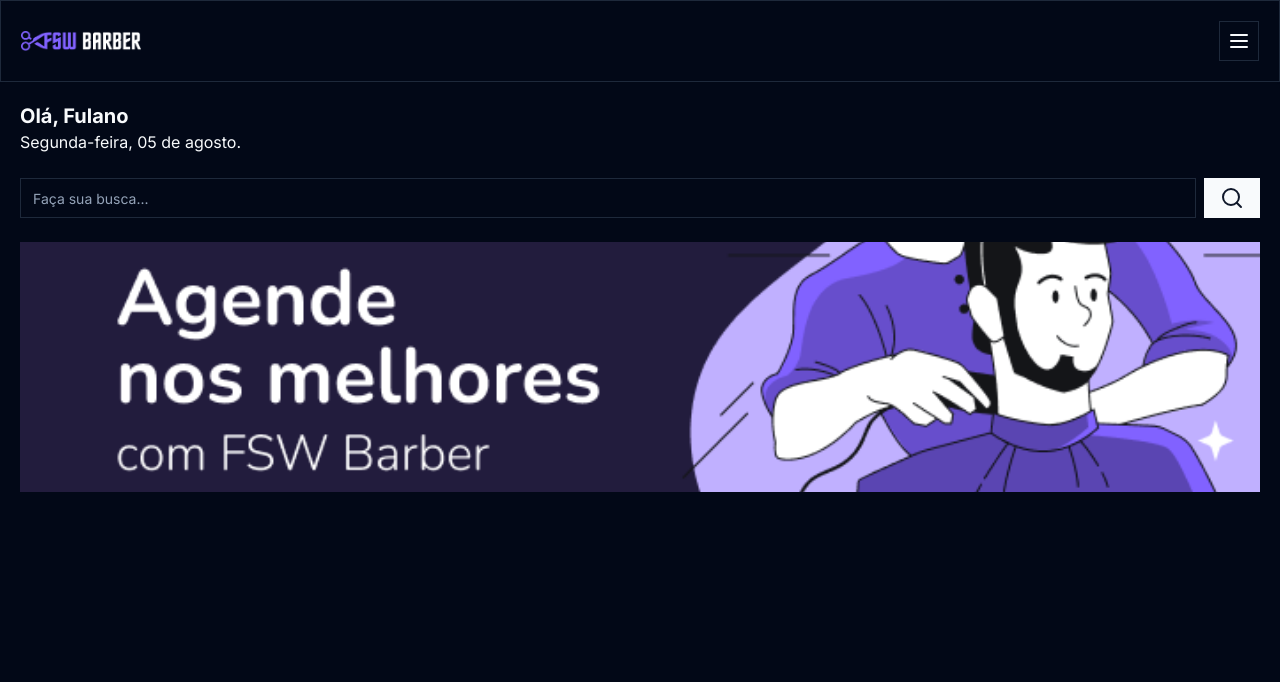
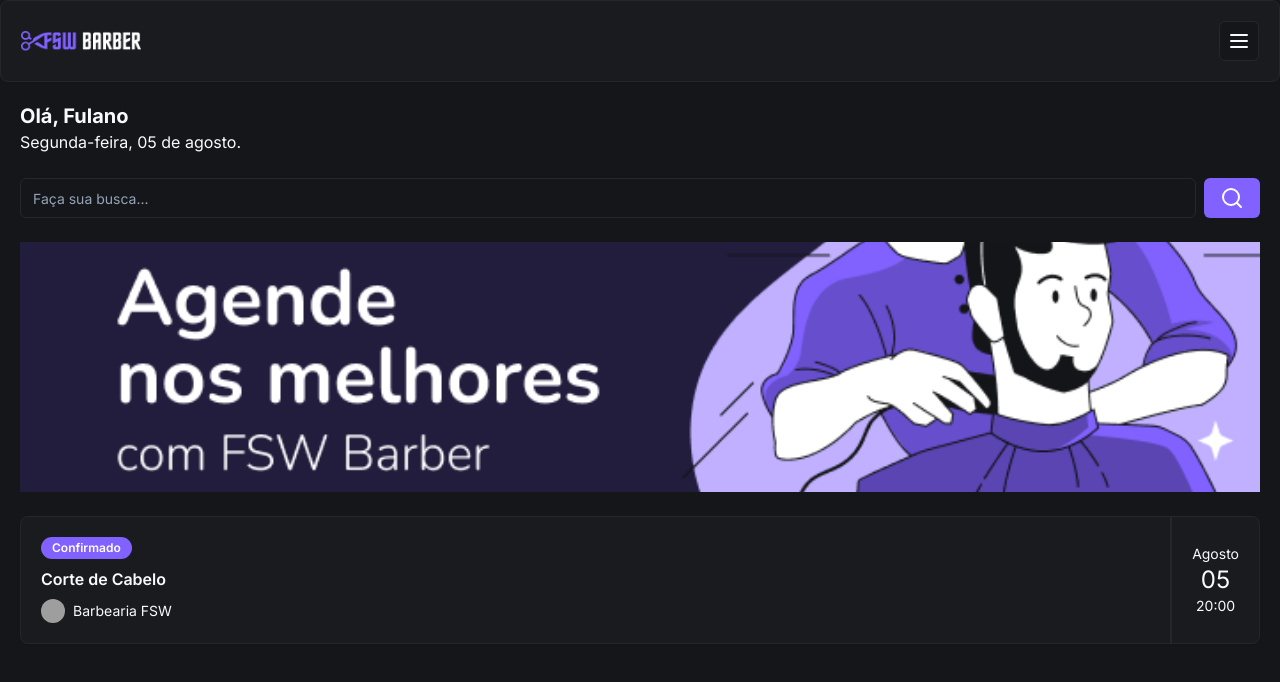
Before and after one commit to albertobtlima/fsw-barber, a Next.js app: page / in a window 1280 px wide. Shown: the top 682 px of the page. Built offline with nearby package versions, Linux system fonts and the light colour scheme; grey boxes are pictures that could not be loaded.

Commit message:
feat: add booking item

```diff
--- /dev/null
+++ b/app/_components/ui/avatar.tsx
@@ -0,0 +1,50 @@
+"use client"
+
+import * as React from "react"
+import * as AvatarPrimitive from "@radix-ui/react-avatar"
+
+import { cn } from "@/app/_lib/utils"
+
+const Avatar = React.forwardRef<
+  React.ElementRef<typeof AvatarPrimitive.Root>,
+  React.ComponentPropsWithoutRef<typeof AvatarPrimitive.Root>
+>(({ className, ...props }, ref) => (
+  <AvatarPrimitive.Root
+    ref={ref}
+    className={cn(
+      "relative flex h-10 w-10 shrink-0 overflow-hidden rounded-full",
+      className,
+    )}
+    {...props}
+  />
+))
+Avatar.displayName = AvatarPrimitive.Root.displayName
+
+const AvatarImage = React.forwardRef<
+  React.ElementRef<typeof AvatarPrimitive.Image>,
+  React.ComponentPropsWithoutRef<typeof AvatarPrimitive.Image>
+>(({ className, ...props }, ref) => (
+  <AvatarPrimitive.Image
+    ref={ref}
+    className={cn("aspect-square h-full w-full", className)}
+    {...props}
+  />
+))
+AvatarImage.displayName = AvatarPrimitive.Image.displayName
+
+const AvatarFallback = React.forwardRef<
+  React.ElementRef<typeof AvatarPrimitive.Fallback>,
+  React.ComponentPropsWithoutRef<typeof AvatarPrimitive.Fallback>
+>(({ className, ...props }, ref) => (
+  <AvatarPrimitive.Fallback
+    ref={ref}
+    className={cn(
+      "flex h-full w-full items-center justify-center rounded-full bg-muted",
+      className,
+    )}
+    {...props}
+  />
+))
+AvatarFallback.displayName = AvatarPrimitive.Fallback.displayName
+
+export { Avatar, AvatarImage, AvatarFallback }
--- /dev/null
+++ b/app/_components/ui/badge.tsx
@@ -0,0 +1,36 @@
+import * as React from "react"
+import { cva, type VariantProps } from "class-variance-authority"
+
+import { cn } from "@/app/_lib/utils"
+
+const badgeVariants = cva(
+  "inline-flex items-center rounded-full border px-2.5 py-0.5 text-xs font-semibold transition-colors focus:outline-none focus:ring-2 focus:ring-ring focus:ring-offset-2",
+  {
+    variants: {
+      variant: {
+        default:
+          "border-transparent bg-primary text-primary-foreground hover:bg-primary/80",
+        secondary:
+          "border-transparent bg-secondary text-secondary-foreground hover:bg-secondary/80",
+        destructive:
+          "border-transparent bg-destructive text-destructive-foreground hover:bg-destructive/80",
+        outline: "text-foreground",
+      },
+    },
+    defaultVariants: {
+      variant: "default",
+    },
+  },
+)
+
+export interface BadgeProps
+  extends React.HTMLAttributes<HTMLDivElement>,
+    VariantProps<typeof badgeVariants> {}
+
+function Badge({ className, variant, ...props }: BadgeProps) {
+  return (
+    <div className={cn(badgeVariants({ variant }), className)} {...props} />
+  )
+}
+
+export { Badge, badgeVariants }
--- a/app/globals.css
+++ b/app/globals.css
@@ -4,36 +4,41 @@
 
 @layer base {
   .dark {
-      --background: 222.2 84% 4.9%;
+    --background: 225 9% 9%;
     --foreground: 210 40% 98%;
-      --card: 222.2 84% 4.9%;
+
+    --card: 228 9% 11%;
     --card-foreground: 210 40% 98%;
-      --popover: 222.2 84% 4.9%;
+
+    --popover: 228 9% 11%;
     --popover-foreground: 210 40% 98%;
-      --primary: 210 40% 98%;
-      --primary-foreground: 222.2 47.4% 11.2%;
-      --secondary: 217.2 32.6% 17.5%;
+
+    --primary: 252 100% 69%;
+    --primary-foreground: 0 0% 100%;
+
+    --secondary: 228 6% 16%;
     --secondary-foreground: 210 40% 98%;
-      --muted: 217.2 32.6% 17.5%;
+
+    --muted: 228 6% 16%;
     --muted-foreground: 215 20.2% 65.1%;
-      --accent: 217.2 32.6% 17.5%;
+
+    --accent: 228 6% 16%;
     --accent-foreground: 210 40% 98%;
-      --destructive: 0 62.8% 30.6%;
+
+    --destructive: 0 84% 60%;
     --destructive-foreground: 210 40% 98%;
-      --border: 217.2 32.6% 17.5%;
-      --input: 217.2 32.6% 17.5%;
+
+    --border: 228 6% 16%;
+    --input: 228 6% 16%;
     --ring: 212.7 26.8% 83.9%;
-      --chart-1: 220 70% 50%;
-      --chart-2: 160 60% 45%;
-      --chart-3: 30 80% 55%;
-      --chart-4: 280 65% 60%;
-      --chart-5: 340 75% 55%;
+
+    --radius: 0.5rem;
   }
 }
 
 @layer base {
   * {
-      @apply border-border;
+    @apply border-border antialiased;
   }
   body {
     @apply bg-background text-foreground;
--- a/app/page.tsx
+++ b/app/page.tsx
@@ -3,6 +3,9 @@
 import { Button } from "./_components/ui/button"
 import { Input } from "./_components/ui/input"
 import Image from "next/image"
+import { Card, CardContent } from "./_components/ui/card"
+import { Badge } from "./_components/ui/badge"
+import { Avatar, AvatarImage } from "./_components/ui/avatar"
 
 const Home = () => {
   return (
@@ -27,6 +30,30 @@
             className="object-cover"
           />
         </div>
+
+        {/* AGENDAMENTO */}
+        <Card className="mt-6">
+          <CardContent className="flex justify-between p-0">
+            {/* ESQUERDA */}
+            <div className="flex flex-col gap-2 py-5 pl-5">
+              <Badge className="w-fit">Confirmado</Badge>
+              <h3 className="font-semibold">Corte de Cabelo</h3>
+
+              <div className="flex items-center gap-2">
+                <Avatar className="h-6 w-6">
+                  <AvatarImage src="https://utfs.io/f/c97a2dc9-cf62-468b-a851-bfd2bdde775f-16p.png" />
+                </Avatar>
+                <p className="text-sm">Barbearia FSW</p>
+              </div>
+            </div>
+            {/* DIREITA */}
+            <div className="flex flex-col items-center justify-center border-l-2 border-solid px-5">
+              <p className="text-sm">Agosto</p>
+              <p className="text-2xl">05</p>
+              <p className="text-sm">20:00</p>
+            </div>
+          </CardContent>
+        </Card>
       </div>
     </div>
   )
--- a/package.json
+++ b/package.json
@@ -14,6 +14,7 @@
   },
   "dependencies": {
     "@prisma/client": "^5.18.0",
+    "@radix-ui/react-avatar": "^1.1.0",
     "@radix-ui/react-slot": "^1.1.0",
     "class-variance-authority": "^0.7.0",
     "clsx": "^2.1.1",
```
Also changed, not shown: .prettierrc.json, app/_components/header.tsx (indentation only), 1 other file (tests, documents, lock files or other folders). Lines whose indentation alone changed are shown as unchanged.
